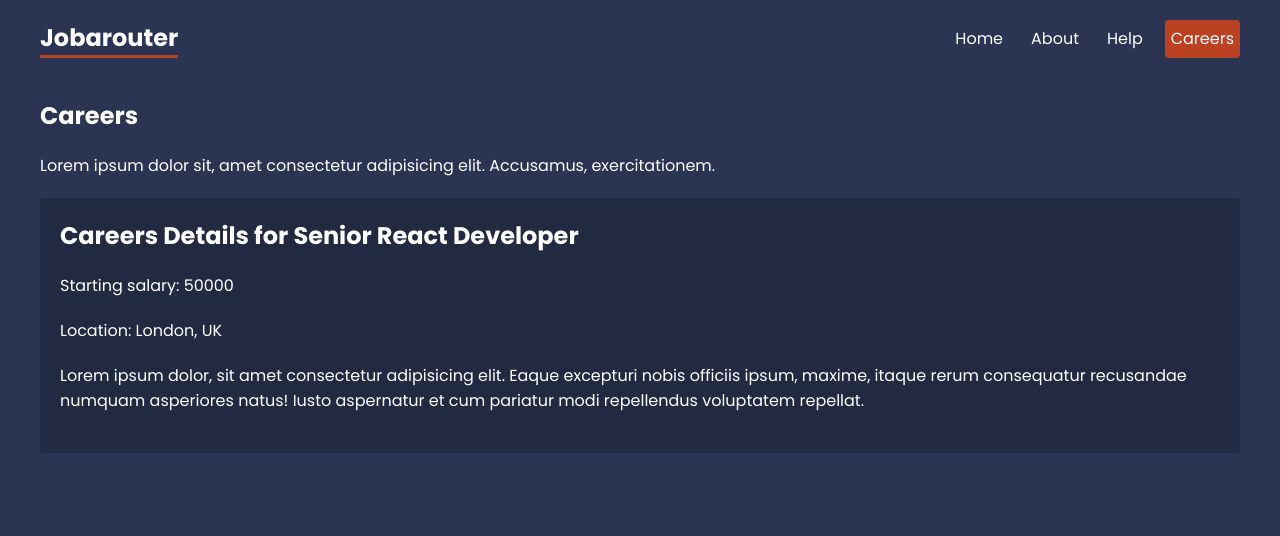
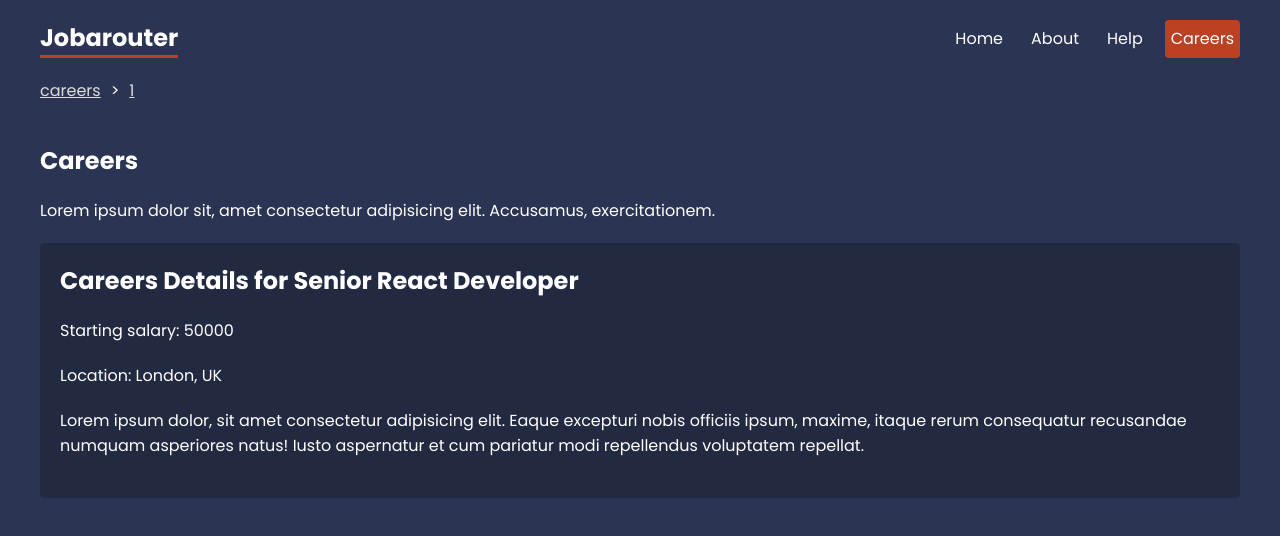
Before and after one commit to corinachistol/react-router-in-depth, a React (Create React App) app: page /careers/1 in a window 1280 px wide. Shown: the top 536 px of the page. Built offline with nearby package versions, Linux system fonts and the light colour scheme; data requests are answered from the project's data file.

Commit message:
making breadcrumbs

```diff
--- /dev/null
+++ b/src/components/Breadcrumbs.js
@@ -0,0 +1,28 @@
+import {Link, useLocation} from 'react-router-dom';
+
+export function Breadcrumbs() {
+    const location = useLocation()
+
+    // /help/contact --> help | contact
+
+    let currentLink = "";
+
+    const crumbs = location.pathname.split("/")
+        .filter(crumb=> crumb !== "")
+        .map(crumb=>{
+            currentLink += `/${crumb}`
+
+            return (
+                <div className='crumb' key={crumb}>
+                    <Link to={currentLink}>{crumb}</Link>
+                </div>
+            )
+        })
+    // console.log(crumbs)
+
+    return (
+        <div className='breadcrumbs'>
+            {crumbs}
+        </div>
+    )
+}
--- a/src/index.css
+++ b/src/index.css
@@ -138,3 +138,24 @@
 }
 
 /* breadcrumbs */
+.breadcrumbs{
+  max-width: 1200px;
+  margin: 20px auto;
+}
+
+.breadcrumbs > *{
+  display: inline-block;
+  margin-right: 10px;
+}
+
+.breadcrumbs .crumb:after{
+  content: ">";
+  margin-left: 10px;
+}
+.breadcrumbs .crumb:last-child:after{
+  display: none;
+}
+
+.breadcrumbs .crumb a{
+  color: #ddd;
+}
--- a/src/layouts/RootLayout.js
+++ b/src/layouts/RootLayout.js
@@ -1,4 +1,5 @@
 import { NavLink, Outlet } from "react-router-dom";
+import { Breadcrumbs } from "../components/Breadcrumbs";
 
 const RootLayout = () => {
     return (
@@ -11,6 +12,7 @@
                 <NavLink to="help">Help</NavLink>
                 <NavLink to="careers">Careers</NavLink>
             </nav>
+            <Breadcrumbs/>
       </header>
 
       <main>
```
